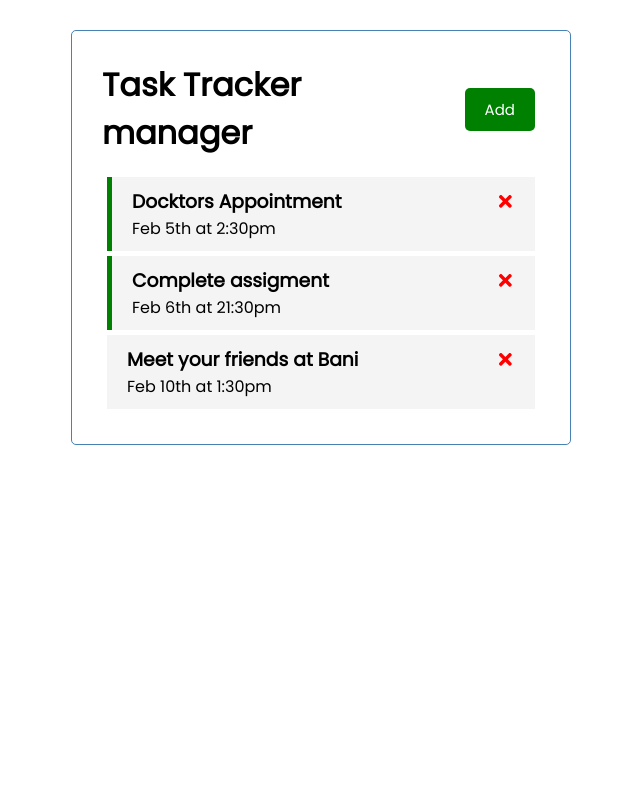
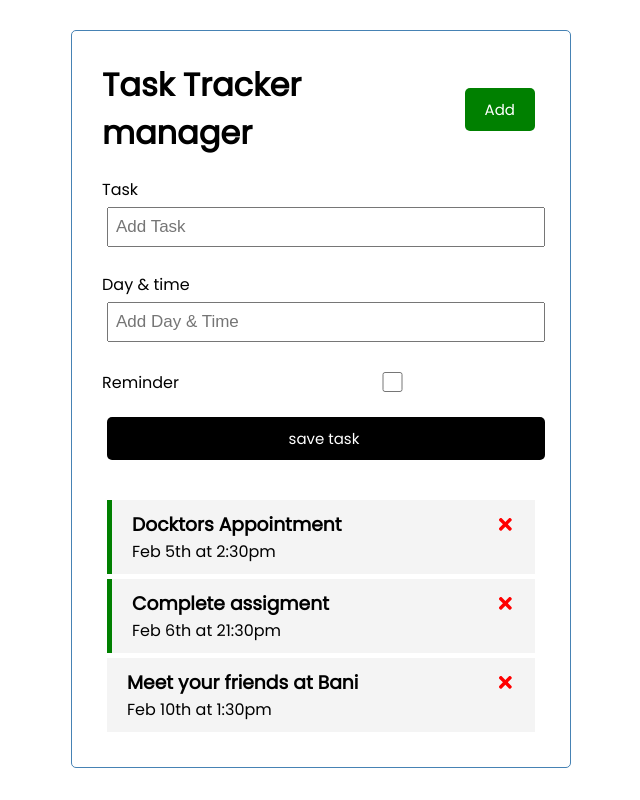
Before and after one commit to gymcode/comebackcode, a React (Create React App) app: page / in a window 1280 px wide. Shown: the whole page, without its empty margins (319-959 px from the left). Built offline with nearby package versions, Linux system fonts and the light colour scheme.

Commit message:
add task levels

```diff
--- a/src/App.js
+++ b/src/App.js
@@ -3,6 +3,7 @@
 // components import
 import Header from "./components/Header";
 import Task from "./components/task"
+import AddTask from "./components/addTask"
 import {task} from './array/taskArray'
 
 function App () {
@@ -23,6 +24,7 @@
     return (
       <div className={"container"}>
         <Header title={"Task Tracker manager"}/>
+        <AddTask/>
         {
           tasks.length > 0 ?
           <Task tasks={tasks} toggleClass={toggleReminder} onDelete={deleteEvent}/> : <h4>No task avaliable</h4>
--- a/src/components/addTask.js
+++ b/src/components/addTask.js
@@ -12,12 +12,12 @@
                     <label>Day & time</label>
                     <input type={"text"} placeholder={"Add Day & Time"}/>
                 </div>
-                <div className={"form-control"}>
+                <div className={"form-control form-control-check"}>
                     <label>Reminder</label>
-                    <input type={"checkbox"}/>
+                    <input type={"checkbox"} />
                 </div>
 
-                <input type="submit" value=""/>
+                <input type="submit" className={"btn btn-block"} value="save task "/>
             </form>
         </Fragment>
     )
```
